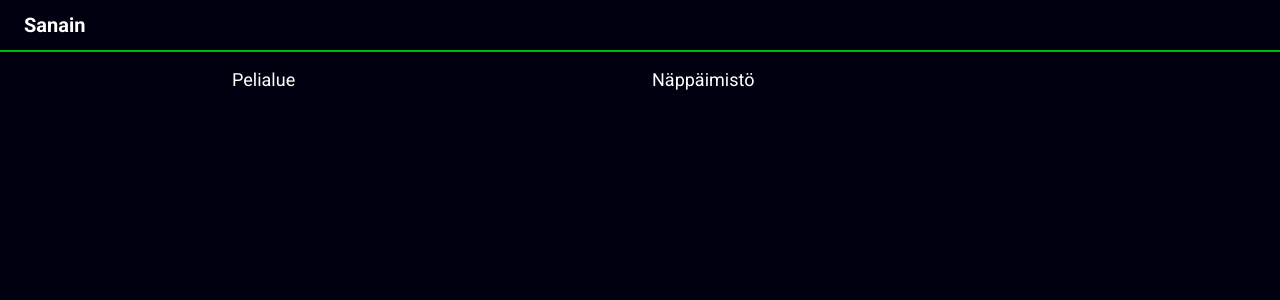
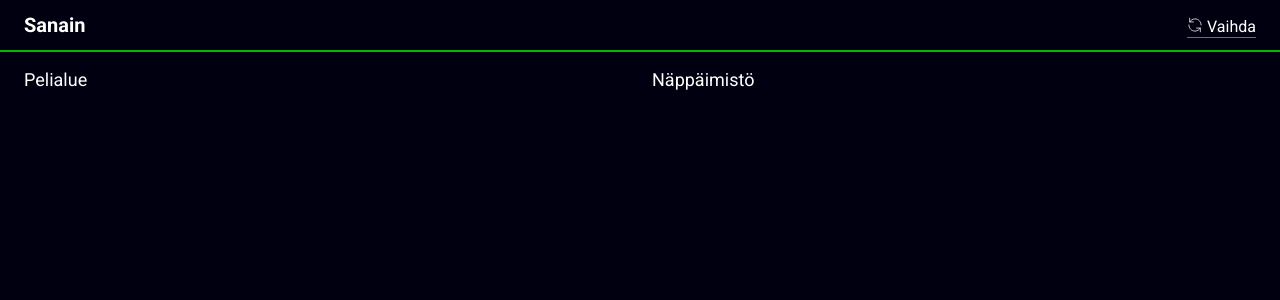
Before and after one commit to katrimarika/sanain, a React (Create React App) app: page / in a window 1280 px wide. Shown: the top 300 px of the page. Built offline with nearby package versions, Linux system fonts and the light colour scheme.

Commit message:
First part of use logic

```diff
--- /dev/null
+++ b/src/custom.d.ts
@@ -0,0 +1 @@
+declare module '.*svg';
--- a/src/ui/app.tsx
+++ b/src/ui/app.tsx
@@ -1,10 +1,34 @@
+import React, { FC } from 'react';
 import styled from 'styled-components';
-import React, { FC } from 'react';
 import { onLandscape } from '../utils/style';
-import { Layout } from './Layout';
+import { theme } from '../utils/theme';
+import { useWordToGuess } from '../utils/word-to-guess';
+import RefreshIcon from '../icons/refresh.svg';
 
-const Container = styled.div`
+const Wrapper = styled.div`
+  display: flex;
+  flex-direction: column;
+  min-height: 100vh;
+`;
+
+const Header = styled.header`
+  padding: 0.75rem 1.5rem;
+  border-bottom: 2px solid ${theme.colors.green};
+  display: flex;
+  justify-content: space-between;
+`;
+
+const Title = styled.h1`
+  font-weight: bold;
+  font-size: 1.25rem;
+  margin: 0;
+`;
+
+const Main = styled.main`
+  margin: 0 auto;
   flex-grow: 1;
+  width: 100%;
+  padding: 1rem 1.5rem 1.5rem;
   display: grid;
   grid-template-columns: 1fr;
   grid-template-rows: 3fr 2fr;
@@ -16,13 +40,45 @@ const Container = styled.div`
   }
 `;
 
+const Button = styled.button`
+  display: inline-block;
+  padding: 0.25rem 0 0 1.25rem;
+  color: ${theme.colors.white};
+  background: transparent;
+  border: 0;
+  border-bottom: 1px solid ${theme.colors.green};
+  font-size: 1rem;
+  font-family: ${theme.fontFamily.body};
+  background-image: url(${RefreshIcon});
+  background-size: 1rem;
+  background-position: left 0 top 50%;
+  background-repeat: no-repeat;
+
+  &:active {
+    opacity: 0.8;
+  }
+
+  @media (hover: hover) {
+    cursor: pointer;
+    &:hover {
+      opacity: 0.8;
+    }
+  }
+`;
+
 export const App: FC = () => {
+  const { word, guesses, submitGuess, changeWord } = useWordToGuess();
+
   return (
-    <Layout>
-      <Container>
+    <Wrapper>
+      <Header>
+        <Title>Sanain</Title>
+        <Button onClick={changeWord}>Vaihda</Button>
+      </Header>
+      <Main>
         <div>Pelialue</div>
         <div>{'Näppäimistö'}</div>
-      </Container>
-    </Layout>
+      </Main>
+    </Wrapper>
   );
 };
--- a/src/ui/layout.tsx
+++ /dev/null
@@ -1,44 +0,0 @@
-import styled from 'styled-components';
-import { FC } from 'react';
-import { theme } from '../utils/theme';
-
-const Wrapper = styled.div`
-  display: flex;
-  flex-direction: column;
-  min-height: 100vh;
-`;
-
-const Header = styled.header`
-  padding: 0.75rem 1.5rem;
-  border-bottom: 2px solid ${theme.colors.green};
-  display: flex;
-  justify-content: space-between;
-`;
-
-const Title = styled.h1`
-  font-weight: bold;
-  font-size: 1.25rem;
-  margin: 0;
-`;
-
-const Main = styled.main`
-  margin: 0 auto;
-  flex-grow: 1;
-  width: 100%;
-  max-width: 48em;
-  padding: 1rem 1.5rem 1.5rem;
-  display: flex;
-  flex-direction: column;
-`;
-
-export const Layout: FC = ({ children }) => {
-  return (
-    <Wrapper>
-      <Header>
-        <Title>Sanain</Title>
-      </Header>
-
-      <Main>{children}</Main>
-    </Wrapper>
-  );
-};
--- /dev/null
+++ b/src/utils/word-to-guess.ts
@@ -0,0 +1,39 @@
+import { words5 } from './words';
+import { useState } from 'react';
+
+const isValidWord = (wrd: string) => words5.includes(wrd);
+
+const getRandomWord = () => {
+  const index = Math.floor(Math.random() * words5.length);
+  return words5[index];
+};
+
+const getWordToGuess = () => {
+  // TODO: store and check from storage, unless forcing new word
+  return getRandomWord();
+};
+
+export const useWordToGuess = () => {
+  const [word, setWord] = useState(getWordToGuess());
+  const [guesses, setGuesses] = useState<string[]>([]);
+
+  return {
+    word,
+    guesses,
+    submitGuess,
+    changeWord,
+  };
+
+  function submitGuess(g: string) {
+    if (isValidWord(g)) {
+      setGuesses((gs) => [...gs, g]);
+      return true;
+    }
+    return false;
+  }
+
+  function changeWord() {
+    setWord(getWordToGuess());
+    setGuesses([]);
+  }
+};
--- /dev/null
+++ b/src/utils/words.ts
@@ -0,0 +1,2 @@
+// TODO: proper list
+export const words5: string[] = ['karhu', 'ponit'];
```
Also changed, not shown: src/icons/refresh.svg (added).
